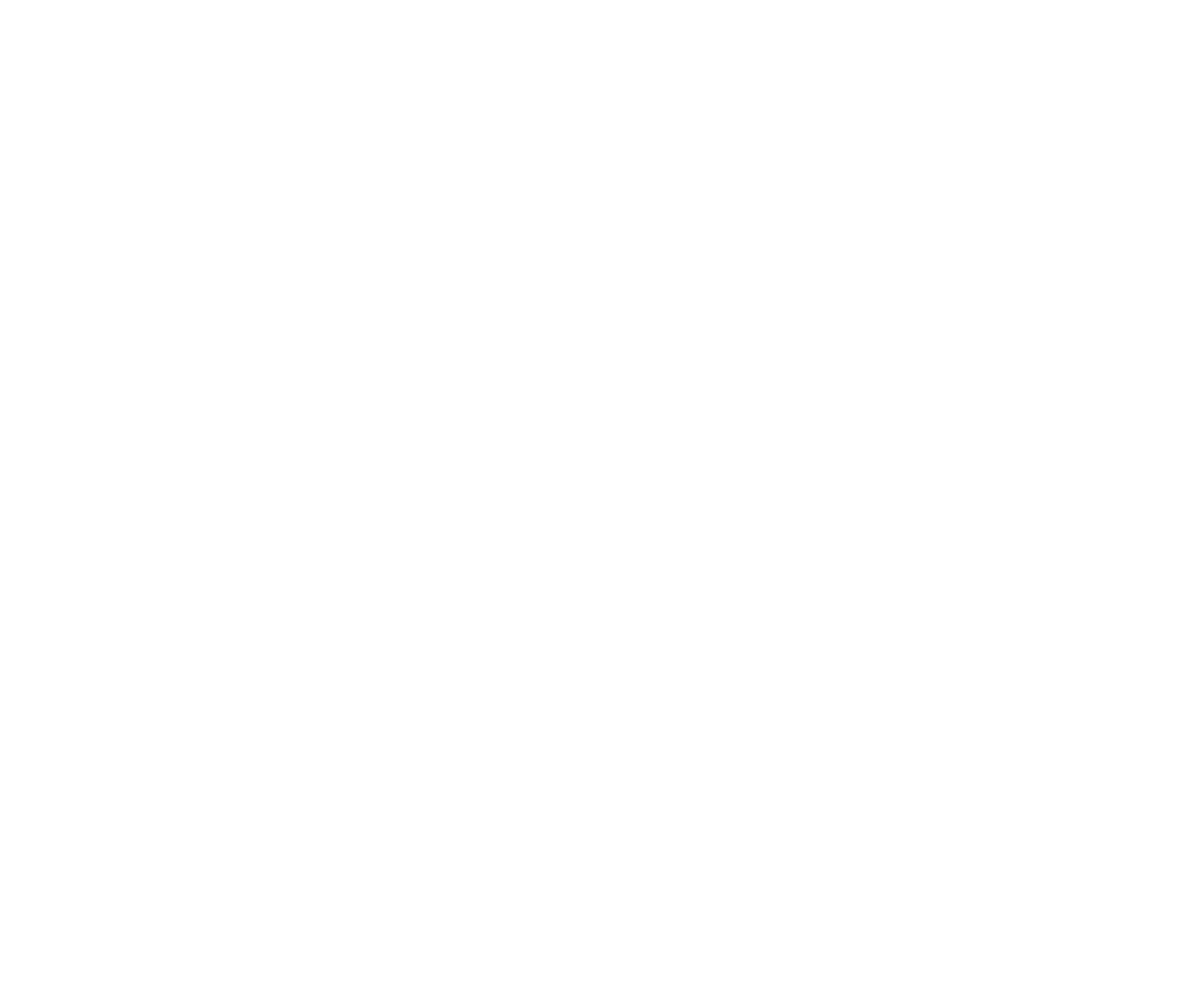
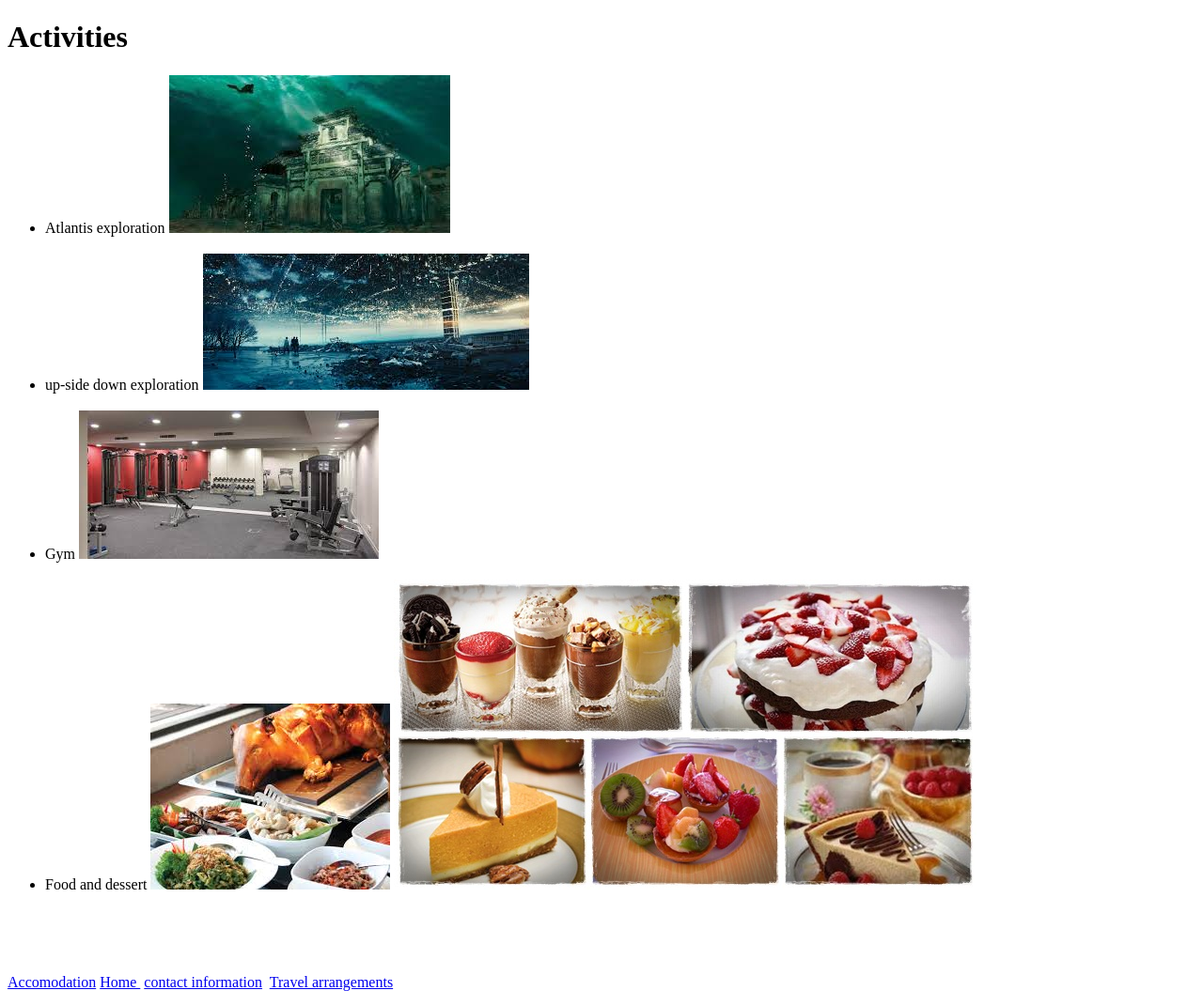
Before and after one commit to briananointed/Atlantis-Resort, a plain HTML site: page activities.html in a window 1280 px wide. Shown: the whole page at 94% size. Before the commit the page ends 800 px from the top, so only its background shows below. Drawn offline with Linux system fonts and the light colour scheme.

Commit message:
add activities.html basic structure

```diff
--- a/activities.html
+++ b/activities.html
@@ -6,5 +6,16 @@
     <title>Activities</title>
   </head>
   <body>
+    <h1>Activities</h1>
+    <ul>
+      <li>Atlantis exploration  <img src="images/atlantis-exploration.jpeg" alt="atlantis exploration"></li><br/>
+      <li> up-side down exploration <img src="images/atlantis-upside-down.jpeg" alt="atlantis up-side down"></li><br/>
+      <li> Gym <img src="images/atlantis-gym.jpeg"alt="atlantis gym"></li><br/>
+      <li> Food and dessert <img src="images/atlantis-food.jpeg"alt="atlantis food">
+        <img src="images/atlantis-dessert.jpg"alt="atlantis dessert"></li><br/>
+    </ul>
+    <br/><br/><p><a href="accomodation.html">Accomodation</a>&nbsp;<a href="index.html">Home
+    </a>&nbsp;<a href="contact-info.html">contact information</a>&nbsp;
+    <a href="travel-arrangements.html">Travel arrangements</a>&nbsp;</p>
   </body>
 </html>
```
Also changed, not shown: images/atlantis-dessert.jpg (added), images/atlantis-exploration.jpeg (added), images/atlantis-food.jpeg (added), images/atlantis-gym.jpeg (added), images/atlantis-upside-down.jpeg (added).
